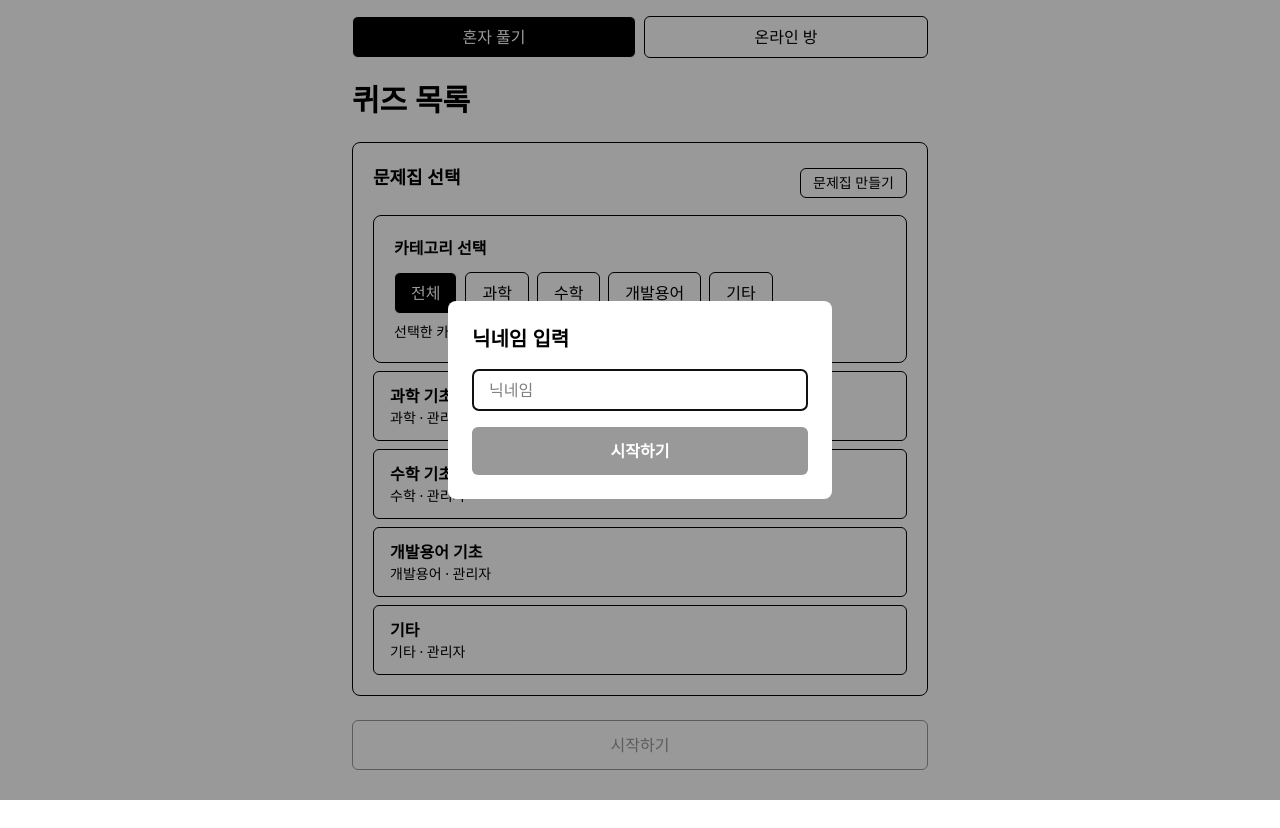
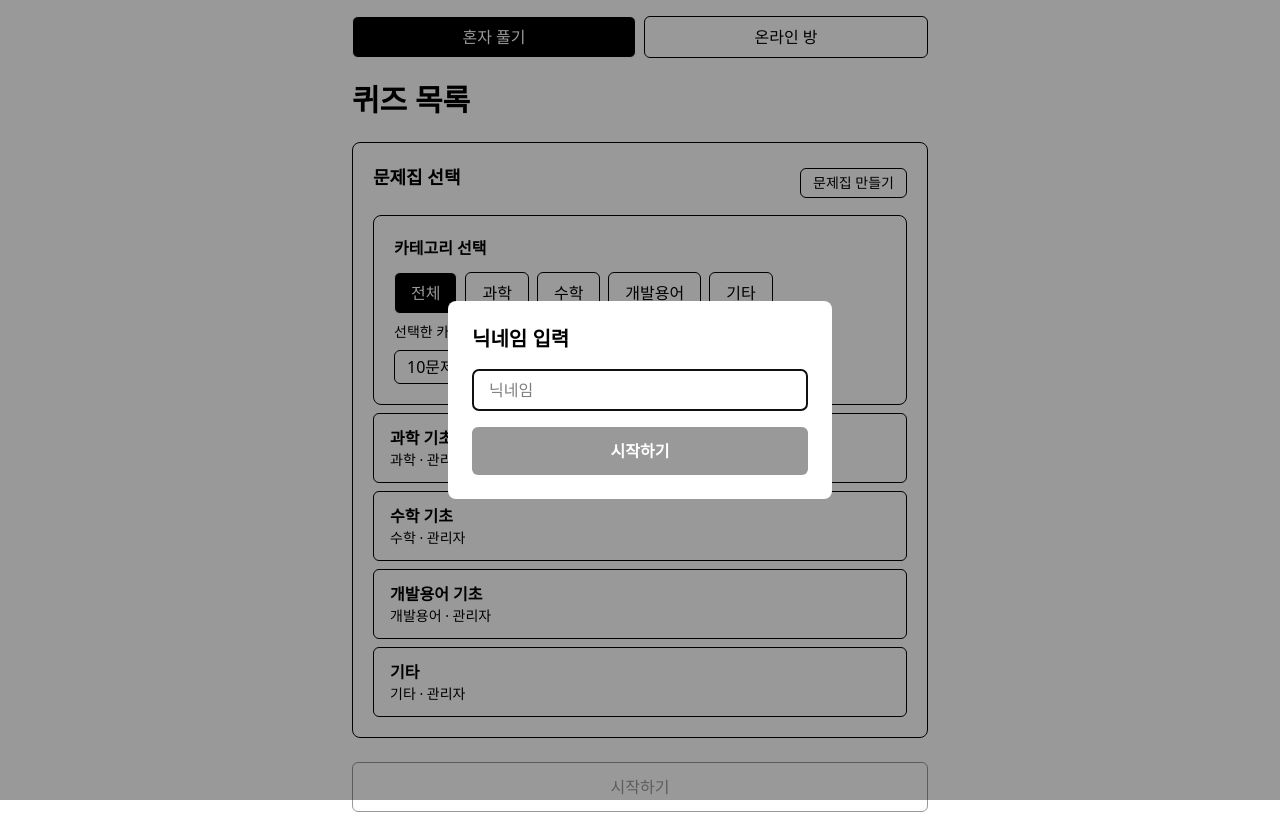
Before and after one commit to coonyang/quiz-app, a Next.js app: page / in a window 1280 px wide. Before the commit the page ends 800 px from the top, so only its background shows below. Built offline with nearby package versions, Linux system fonts and the light colour scheme; no server answers.

Commit message:
questionCount useState값을 만들어 StartScreen과 useSoloQuiz에 Props로 넘겨 문제 수를 설정 가능하게 업데이트

```diff
--- a/app/components/HomeClient.tsx
+++ b/app/components/HomeClient.tsx
@@ -24,6 +24,7 @@ export default function HomeClient() {
   const [customQuizSets, setCustomQuizSets] = useState<QuizSet[]>([]);
   const [isCreateModalOpen, setIsCreateModalOpen] = useState(false);
   const [editingQuizSet, setEditingQuizSet] = useState<QuizSet | null>(null);
+  const [questionCount, setQuestionCount] = useState(10);
 
   /* 온라인 방 상태 */
   const [playMode, setPlayMode] = useState<"solo" | "online">("solo");
@@ -184,6 +185,7 @@ export default function HomeClient() {
     selectedQuizSet: allQuizSets.find(
       (quizSet) => quizSet.id === selectedQuizSetId,
     ),
+    questionCount,
   });
 
   useEffect(() => {
@@ -297,6 +299,8 @@ export default function HomeClient() {
                     onEditQuizSet={setEditingQuizSet}
                     currentPlayerId={currentPlayerId}
                     onOpenCreateModal={() => setIsCreateModalOpen(true)}
+                    questionCount={questionCount}
+                    setQuestionCount={setQuestionCount}
                   />
 
                   {(isCreateModalOpen || editingQuizSet) && (
--- a/app/components/StartScreen.tsx
+++ b/app/components/StartScreen.tsx
@@ -14,6 +14,8 @@ type StartScreenProps = {
   onEditQuizSet: (quizSet: QuizSet) => void;
   onOpenCreateModal: () => void;
   currentPlayerId: string;
+  questionCount: number;
+  setQuestionCount: React.Dispatch<React.SetStateAction<number>>;
 };
 export default function StartScreen({
   categories,
@@ -29,6 +31,8 @@ export default function StartScreen({
   onEditQuizSet,
   onOpenCreateModal,
   currentPlayerId,
+  questionCount,
+  setQuestionCount,
 }: StartScreenProps) {
   return (
     <section className="mx-auto flex max-w-xl flex-col gap-6">
@@ -66,6 +70,15 @@ export default function StartScreen({
             </div>
 
             <p className="mt-2 text-sm">선택한 카테고리: {selectedCategory}</p>
+            <select
+              value={questionCount}
+              onChange={(e) => setQuestionCount(Number(e.target.value))}
+              className="rounded-md border px-2 py-1 mt-2"
+            >
+              <option value={10}>10문제</option>
+              <option value={15}>15문제</option>
+              <option value={20}>20문제</option>
+            </select>
           </div>
 
           {quizSets.map((quizSet) => {
--- a/app/hooks/useSoloQuiz.tsx
+++ b/app/hooks/useSoloQuiz.tsx
@@ -6,9 +6,13 @@ import type { Question, QuizSet } from "../types/quiz";
 
 type UseSoloQuizProps = {
   selectedQuizSet: QuizSet | undefined;
+  questionCount: number;
 };
 
-export function useSoloQuiz({ selectedQuizSet }: UseSoloQuizProps) {
+export function useSoloQuiz({
+  selectedQuizSet,
+  questionCount,
+}: UseSoloQuizProps) {
   const [quizQuestions, setQuizQuestions] = useState<Question[]>([]);
   const [currentIndex, setCurrentIndex] = useState(0);
   const [score, setScore] = useState(0);
@@ -26,7 +30,7 @@ export function useSoloQuiz({ selectedQuizSet }: UseSoloQuizProps) {
     if (!selectedQuizSet) return;
     const shuffledQuestions = [...selectedQuizSet.questions]
       .sort(() => Math.random() - 0.5)
-      .slice(0, 10);
+      .slice(0, questionCount);
 
     setQuizQuestions(shuffledQuestions);
 
```
